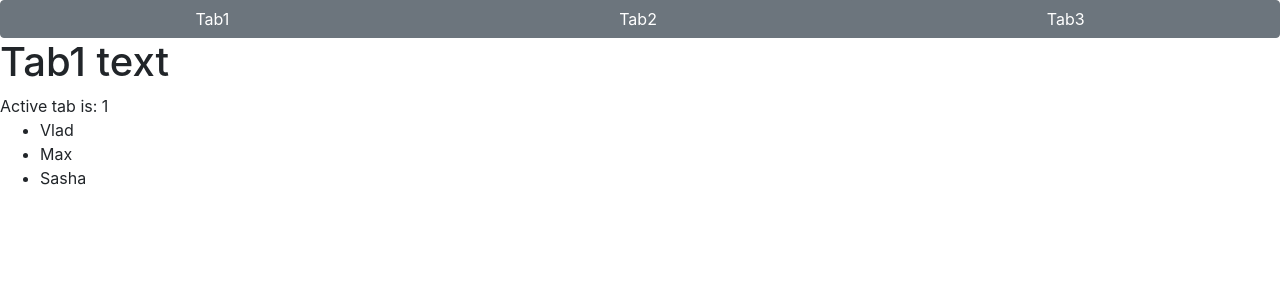
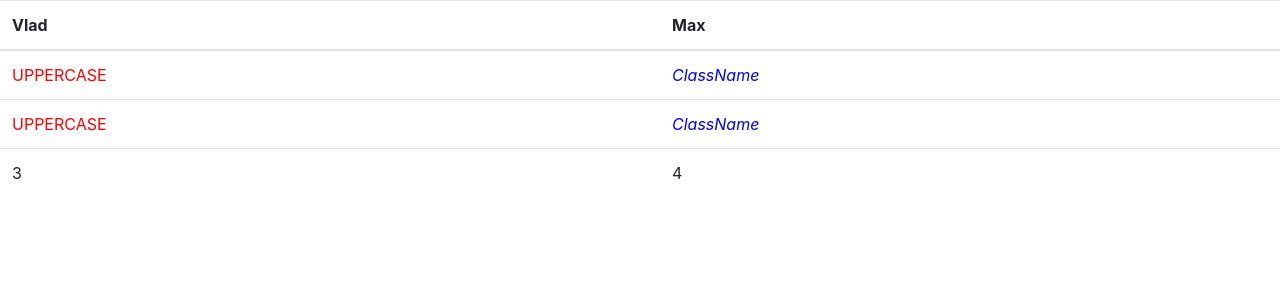
Before and after one commit to vladborisov182/react-redux-tutorial, a React (Create React App) app: page / in a window 1280 px wide. Shown: the top 300 px of the page. Built offline with nearby package versions, Linux system fonts and the light colour scheme.

Commit message:
fragments

```diff
--- /dev/null
+++ b/src/apps/09_fragments/lesson.jsx
@@ -0,0 +1,38 @@
+import React, { Fragment } from 'react';
+import './styles.css';
+
+const Columns = () => ([
+  <th key='1' scope="col">Vlad</th>,
+  <th key='2' scope="col">Max</th>
+])
+
+const SecondColumns = () => (
+  <Fragment>
+    <td style={{color: 'red', textTransform: 'uppercase'}}>Uppercase</td>
+    <td className='table-text'>ClassName</td>
+  </Fragment>
+)
+
+const Table = () => (
+  <table className="table">
+    <thead>
+      <tr>
+        <Columns />
+      </tr>
+    </thead>
+    <tbody>
+      <tr>
+        <SecondColumns />
+      </tr>
+      <tr>
+        <SecondColumns />
+      </tr>
+      <tr>
+        <td>3</td>
+        <td>4</td>
+      </tr>
+    </tbody>
+  </table>
+)
+
+export default Table;
--- /dev/null
+++ b/src/apps/09_fragments/styles.css
@@ -0,0 +1,4 @@
+.table-text {
+  color: blue;
+  font-style: italic;
+}
--- a/src/index.js
+++ b/src/index.js
@@ -1,7 +1,7 @@
 import React from 'react';
 import ReactDOM from 'react-dom';
-import App from './apps/08_listKeys/lesson';
+import Table from './apps/09_fragments/lesson';
 import registerServiceWorker from './registerServiceWorker';
 
-ReactDOM.render(<App />, document.getElementById('root'));
+ReactDOM.render(<Table />, document.getElementById('root'));
 registerServiceWorker();
```
